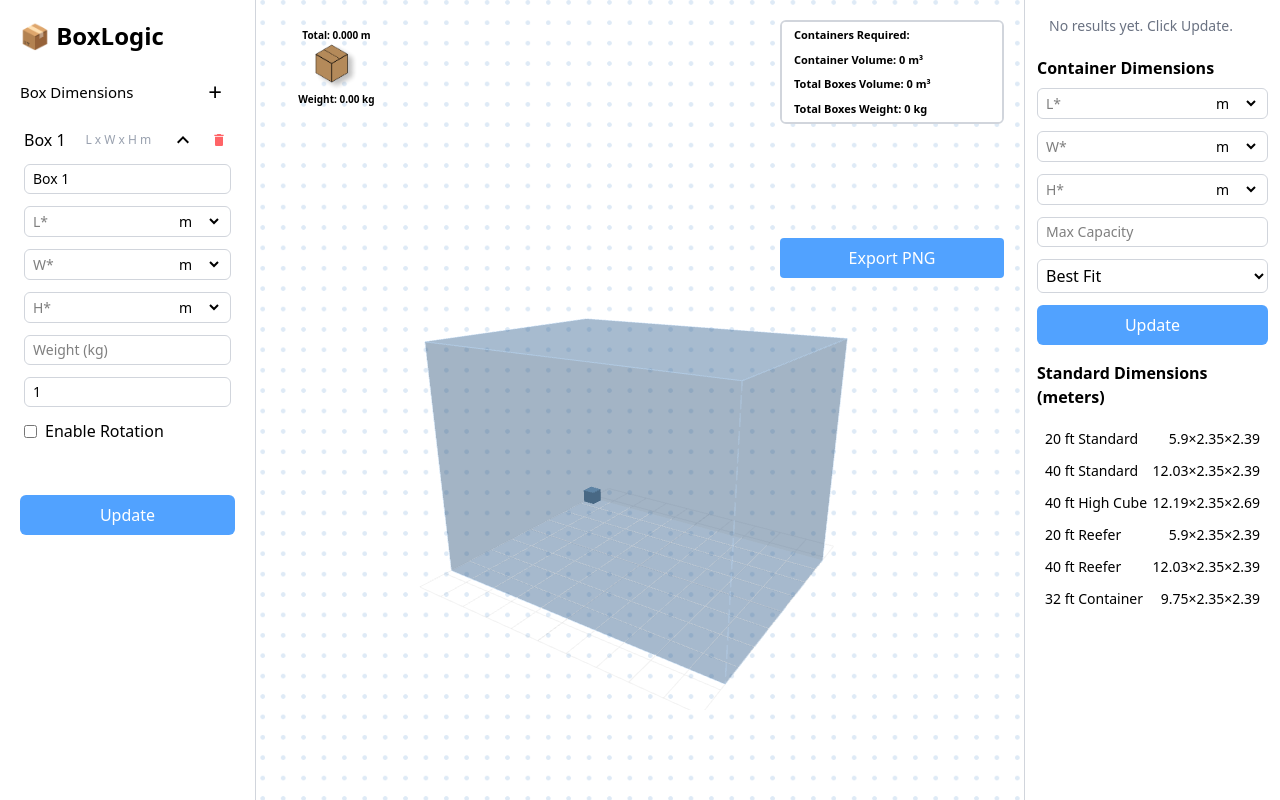
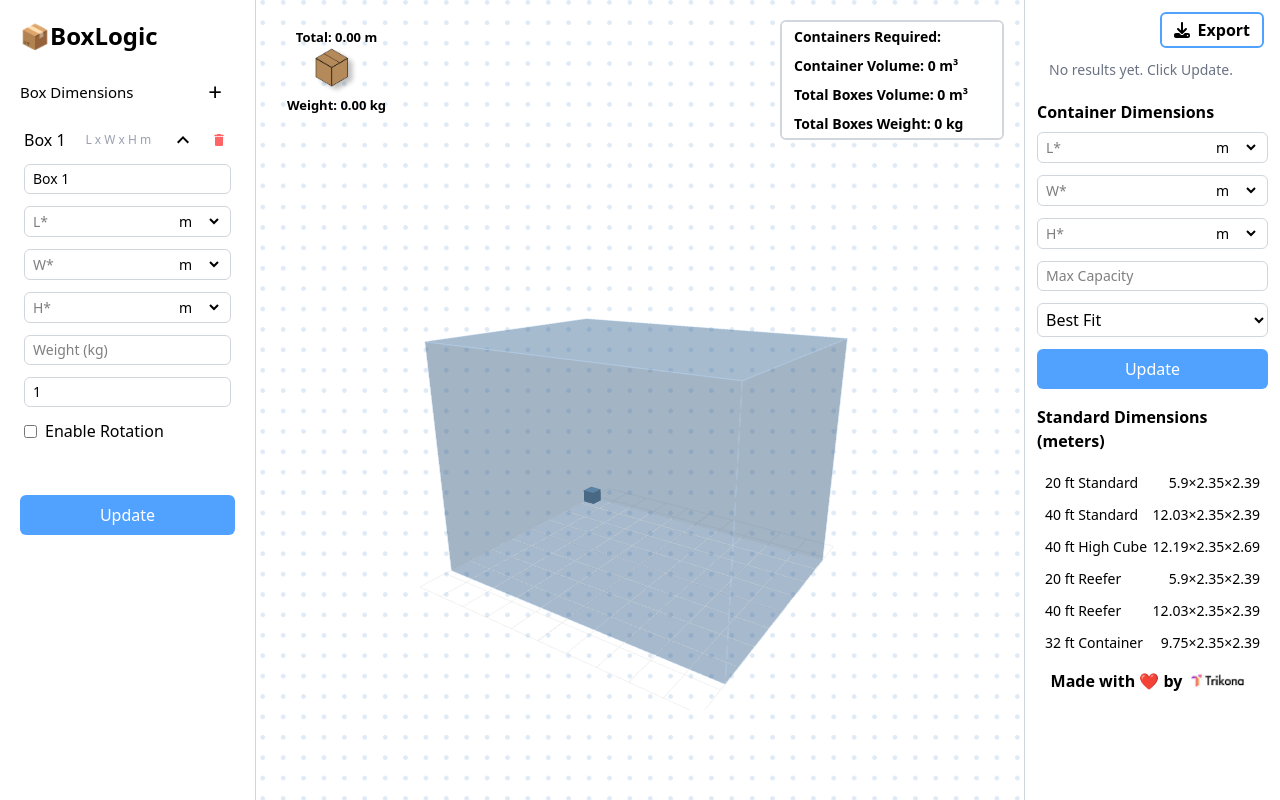
Before and after one commit to Babithkp/boxylogy-frontend, a React (Vite) app: page / in a window 1280 px wide. Built offline with nearby package versions, Linux system fonts and the light colour scheme.

Commit message:
changes after reviewing

```diff
--- a/src/components/BoxUI.tsx
+++ b/src/components/BoxUI.tsx
@@ -1,15 +1,17 @@
-import { useEffect, useState } from "react";
+import { useEffect, useState, useRef } from "react";
 import {
   MdOutlineKeyboardArrowUp,
   MdOutlineKeyboardArrowDown,
   MdDelete
 } from "react-icons/md";
 import { IoMdDownload } from "react-icons/io";
+import { FaDownload } from "react-icons/fa6";
 import ThreeJsStaticOptimized from "./ThreeJsStaticOptimized";
 import Background from '../assets/Background.png';
 import Box from '../assets/Box.png';
 import RightSideBar from '../assets/RightSideBar.png';
 import LeftSideBar from '../assets/LeftSideBar.png';
+import TrikonaLogo from '../assets/TrikonaLogo.png';
 import { toast } from "sonner";
 
 interface BoxDimensions {
@@ -66,6 +68,7 @@ const defaultBoxes = [
 const API_BASE = import.meta.env.VITE_DEV;
 
 function BoxUI() {
+  const threeRef = useRef<{ exportPNG?: () => void } | null>(null);
   const [boxDimensions, setBoxDimensions] = useState<BoxDimensions[]>([
     {
       length: "",
@@ -163,6 +166,8 @@ function BoxUI() {
 
   const convertToMeters = (value: number, unit: string): number => {
     switch (unit) {
+      case "ft":
+        return value * 0.3048;
       case "cm":
         return value / 100;
       case "mm":
@@ -336,23 +341,7 @@ function BoxUI() {
       <div className="flex justify-between items-center md:hidden w-full relative top-0 left-0 bg-white py-5 px-5 z-50">
         <h1 className="text-2xl font-semibold">📦BoxLogic</h1>
         <button
-          className="border border-gray-300 hover:bg-gray-100 cursor-pointer px-3 py-3 rounded-md flex items-center"
-          onClick={() => {
-            if (!results) return;
-            const blob = new Blob(
-              [JSON.stringify({ results, numContainers }, null, 2)],
-              {
-                type: "application/json",
-              }
-            );
-            const url = URL.createObjectURL(blob);
-            const a = document.createElement("a");
-            a.href = url;
-            a.download = "packing-results.json";
-            a.click();
-            URL.revokeObjectURL(url);
-          }}
-        >
+          className="border border-gray-300 hover:bg-gray-100 cursor-pointer px-3 py-3 rounded-md flex items-center" onClick={() => threeRef.current?.exportPNG?.()}>
           <IoMdDownload />
         </button>
       </div>
@@ -362,7 +351,7 @@ function BoxUI() {
           leftSideBar ? "translate-x-0" : "-translate-x-full"
         } w-76 md:w-64 transition-all duration-300 ease-in bg-white h-screen z-20 py-5 overflow-y-auto absolute top-0 left-0 border-r border-gray-300 mt-10 md:mt-0`}
       >
-        <h1 className="hidden md:block text-2xl font-semibold px-5">📦 BoxLogic</h1>
+        <h1 className="hidden md:block text-2xl font-bold px-5">📦BoxLogic</h1>
 
         <div className="flex justify-between items-center mt-5 px-5">
           <p className="text-[15px]">Box Dimensions</p>
@@ -424,6 +413,7 @@ function BoxUI() {
                       onChange={(e) => updateBoxField(index, "unit", e.target.value)}
                     >
                       <option value="m">m</option>
+                      <option value="ft">ft</option>
                       <option value="cm">cm</option>
                       <option value="mm">mm</option>
                       <option value="in">in</option>
@@ -445,6 +435,7 @@ function BoxUI() {
                       onChange={(e) => updateBoxField(index, "unit", e.target.value)}
                     >
                       <option value="m">m</option>
+                      <option value="ft">ft</option>
                       <option value="cm">cm</option>
                       <option value="mm">mm</option>
                       <option value="in">in</option>
@@ -466,6 +457,7 @@ function BoxUI() {
                       onChange={(e) => updateBoxField(index, "unit", e.target.value)}
                     >
                       <option value="m">m</option>
+                      <option value="ft">ft</option>
                       <option value="cm">cm</option>
                       <option value="mm">mm</option>
                       <option value="in">in</option>
@@ -548,22 +540,22 @@ function BoxUI() {
             className="w-full h-full object-cover bg-white absolute top-0 left-0"
           />
           {/* Top stats */}
-          <div className="w-full md:w-[55%] mx-0 absolute py-7 flex flex-col gap-3 text-white font-semibold p-3 rounded-md">
+          <div className="w-full md:w-[65%] mx-0 absolute py-7 flex flex-col gap-3 text-white font-semibold p-3 rounded-md">
             <div className="flex overflow-x-auto sidebar w-full">
               {boxDimensions.map((box, i) => (
-                <div key={i} className="text-black flex-shrink-0 flex flex-col items-center text-sm px-3">
-                  <p className="text-[10px]">
+                <div key={i} className="text-black flex-shrink-0 flex flex-col items-center text-xl px-3">
+                  <p className="text-[13px]">
                     Total:{" "}
                     {(
                       Number(box.length || 0) *
                       Number(box.width || 0) *
                       Number(box.height || 0) *
                       (Number(box.quantity || 1))
-                    ).toFixed(3)}{" "}
+                    ).toFixed(2)}{" "}
                     {box.unit}
                   </p>
                   <img src={Box} alt="box" className="w-[40%] object-contain" />
-                  <p className="text-[10px]">
+                  <p className="text-[13px]">
                     Weight: {(Number(box.weight || 0) * Number(box.quantity || 1)).toFixed(2)} kg
                   </p>
                 </div>
@@ -571,7 +563,7 @@ function BoxUI() {
             </div>
           </div>
 
-          <div className="md:min-w-56 md:max-h-26 h-30 bg-white border-2 flex flex-col border-gray-300 rounded-md absolute bottom-25 left-5 right-5 md:top-5 md:right-5 md:left-auto md:px-3 px-4 py-3 md:py-3 text-[11px] justify-center gap-2 font-semibold overflow-auto sidebar">
+          <div className="md:min-w-56 md:max-h-30 bg-white border-2 flex flex-col border-gray-300 rounded-md absolute bottom-25 left-5 right-5 md:top-5 md:right-5 md:left-auto md:px-3 px-4 py-3 md:py-3 text-[14px] justify-center gap-2 font-semibold overflow-auto sidebar">
             <p>Containers Required: {numContainers}</p>
             <p>Container Volume: {containerVolume} m³</p>
             <p>Total Boxes Volume: {totalBoxVolume} m³</p>
@@ -580,6 +572,7 @@ function BoxUI() {
 
           <div className="w-full top-[30%] md:top-[45%] absolute -translate-y-[30%] h-[500px]">
             <ThreeJsStaticOptimized
+              ref={threeRef}
               containerDimensions={containerDimensions}
               boxDimensions={boxDimensions}
               maxInstances={3500}
@@ -597,6 +590,18 @@ function BoxUI() {
           rightSideBar ? "translate-x-0" : "translate-x-full"
         } w-76 md:w-64 transition-all duration-300 ease-in bg-white h-screen z-20 py-1 px-3 overflow-auto absolute top-0 right-0 border-l border-gray-300 mt-15 md:mt-0`}
       >
+
+        {/* Add the Export PNG button near the top of right sidebar */}
+        <div className="flex justify-end mt-2 px-1">
+          <button
+            onClick={() => threeRef.current?.exportPNG?.()}
+            className="hidden md:flex items-center justify-center gap-2 border-2 border-blue-400 hover:bg-blue-400 hover:text-white cursor-pointer transition-all duration-300 text-black px-3 py-1 rounded-md font-semibold"
+          >
+            <FaDownload />
+            Export
+          </button>
+        </div>
+
         {/* Results area */}
         <div className="pointer-events-auto">
           <div className="bg-white rounded-md p-3 max-h-30 overflow-auto sidebar">
@@ -649,6 +654,7 @@ function BoxUI() {
                 onChange={(e) => updateContainerField("unit", e.target.value)}
               >
                 <option value="m">m</option>
+                <option value="ft">ft</option>
                 <option value="cm">cm</option>
                 <option value="mm">mm</option>
                 <option value="in">in</option>
@@ -671,6 +677,7 @@ function BoxUI() {
                 onChange={(e) => updateContainerField("unit", e.target.value)}
               >
                 <option value="m">m</option>
+                <option value="ft">ft</option>
                 <option value="cm">cm</option>
                 <option value="mm">mm</option>
                 <option value="in">in</option>
@@ -693,6 +700,7 @@ function BoxUI() {
                 onChange={(e) => updateContainerField("unit", e.target.value)}
               >
                 <option value="m">m</option>
+                <option value="ft">ft</option>
                 <option value="cm">cm</option>
                 <option value="mm">mm</option>
                 <option value="in">in</option>
@@ -759,6 +767,12 @@ function BoxUI() {
             ))}
           </div>
         </div>
+
+        <div
+          className="flex items-center justify-center font-semibold w-full absolute bottom-16 left-[50%] translate-x-[-50%] md:static md:translate-x-0 md:bottom-0 md:left-auto">
+          <p>Made with ❤️ by</p>
+          <img src={TrikonaLogo} alt="Trikona Logo" className="w-18 object-contain" />
+        </div>
       </div>
     </div>
   );
--- a/src/components/ThreeJsStaticOptimized.tsx
+++ b/src/components/ThreeJsStaticOptimized.tsx
@@ -1,5 +1,5 @@
 // ThreeJsStaticOptimized.tsx
-import React, { useEffect, useRef } from "react";
+import React, { useEffect, useRef, useImperativeHandle } from "react";
 import * as THREE from "three";
 import { OrbitControls } from "three/examples/jsm/controls/OrbitControls.js";
 
@@ -23,7 +23,7 @@ type ContainerDim = {
 
 type PackedItemData = {
   name: string;
-  position: any; // array [x,y,z] or object {x,y,z}
+  position: any;
   dimensions: {
     length: number;
     width: number;
@@ -41,8 +41,14 @@ type Props = {
   packedItemsData?: PackedItemData[];
 };
 
+type ExportHandles = {
+  exportPNG: () => void;
+};
+
 const convertToMeters = (value: number, unit: string = "m"): number => {
   switch (unit) {
+    case "ft":
+      return value * 0.3048;
     case "cm":
       return value / 100;
     case "mm":
@@ -55,7 +61,8 @@ const convertToMeters = (value: number, unit: string = "m"): number => {
   }
 };
 
-export default function ThreeJsStaticOptimized({
+const ThreeJsStaticOptimized = React.forwardRef<ExportHandles, Props>(function ThreeJsStaticOptimized(
+  {
     containerDimensions,
     boxDimensions,
     style,
@@ -63,7 +70,9 @@ export default function ThreeJsStaticOptimized({
     maxInstances = 1200,
     showGrid = false,
     packedItemsData,
-}: Props) {
+  }: Props,
+  ref
+) {
   const mountRef = useRef<HTMLDivElement | null>(null);
   const rendererRef = useRef<THREE.WebGLRenderer | null>(null);
   const sceneRef = useRef<THREE.Scene | null>(null);
@@ -73,7 +82,7 @@ export default function ThreeJsStaticOptimized({
   useEffect(() => {
     if (!mountRef.current) return;
 
-    // --- Cleanup previous scene ---
+    // --- Cleanup previous scene if any ---
     if (rendererRef.current) {
       try {
         rendererRef.current.forceContextLoss();
@@ -174,7 +183,12 @@ export default function ThreeJsStaticOptimized({
       const gridSize = Math.max(containerLength, containerWidth) * sceneScale;
       const grid = new THREE.GridHelper(gridSize, 10);
       (grid.material as THREE.Material).transparent = true;
-      (grid.material as unknown as THREE.Material).opacity = 0.1;
+      // assign opacity safely
+      try {
+        ((grid.material as unknown) as { opacity: number }).opacity = 0.1;
+      } catch (e) {
+        console.log(e);
+      }
       grid.position.y = 0.001;
       scene.add(grid);
     }
@@ -342,20 +356,27 @@ export default function ThreeJsStaticOptimized({
     showGrid,
   ]);
 
-  const handleExportPNG = () => {
+  // Expose exportPNG via ref
+  useImperativeHandle(ref, () => ({
+    exportPNG: () => {
       const renderer = rendererRef.current;
       const scene = sceneRef.current;
       if (!renderer || !scene) return;
 
-    const cam = controlsRef.current?.object as unknown as THREE.Camera;
+      const cam = (controlsRef.current?.object as unknown) as THREE.Camera | undefined;
       if (!cam) return;
 
-    const prevClearColor = renderer.getClearColor(new THREE.Color());
+      // Save previous clear color/alpha
+      const prevColor = renderer.getClearColor(new THREE.Color());
       const prevAlpha = renderer.getClearAlpha();
+
+      // render with white background for export
       renderer.setClearColor(new THREE.Color("#ffffff"), 1);
       renderer.render(scene, cam);
       const dataURL = renderer.domElement.toDataURL("image/png");
-    renderer.setClearColor(prevClearColor, prevAlpha);
+
+      // restore clear color
+      renderer.setClearColor(prevColor, prevAlpha);
 
       const link = document.createElement("a");
       link.download = `container-${Date.now()}.png`;
@@ -363,7 +384,8 @@ export default function ThreeJsStaticOptimized({
       document.body.appendChild(link);
       link.click();
       document.body.removeChild(link);
-  };
+    },
+  }));
 
   return (
     <div
@@ -376,13 +398,8 @@ export default function ThreeJsStaticOptimized({
         position: "relative",
         ...style,
       }}
-    >
-      <button
-        onClick={handleExportPNG}
-        className="absolute top-5 md:top-7 right-5 w-[90%] md:w-56 flex justify-center items-center bg-blue-400 hover:bg-blue-500 py-2 text-white rounded cursor-pointer"
-      >
-        Export PNG
-      </button>
-    </div>
+    />
   );
-}
+});
+
+export default ThreeJsStaticOptimized;
```
Also changed, not shown: src/assets/TrikonaLogo.png (added). Lines whose indentation alone changed are shown as unchanged.
